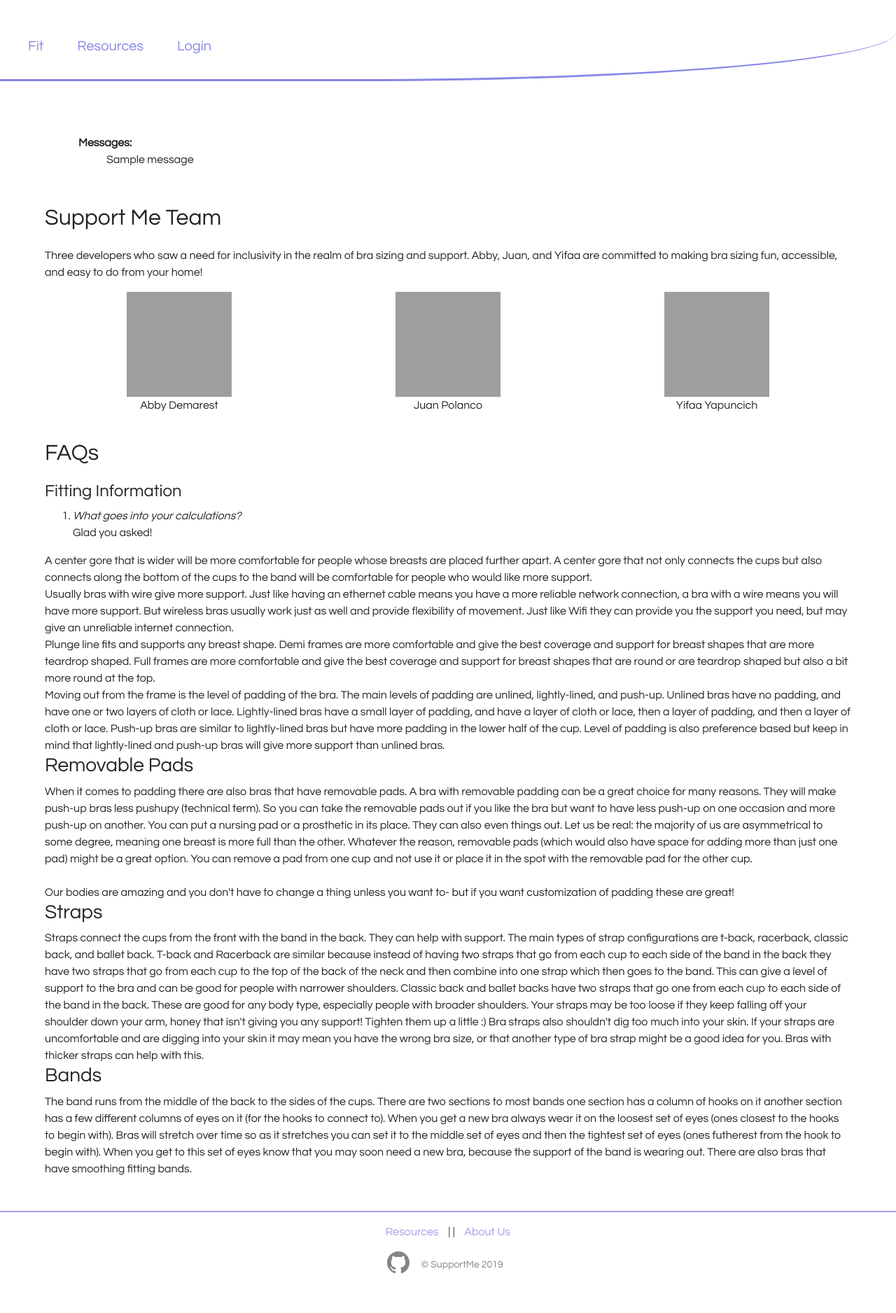
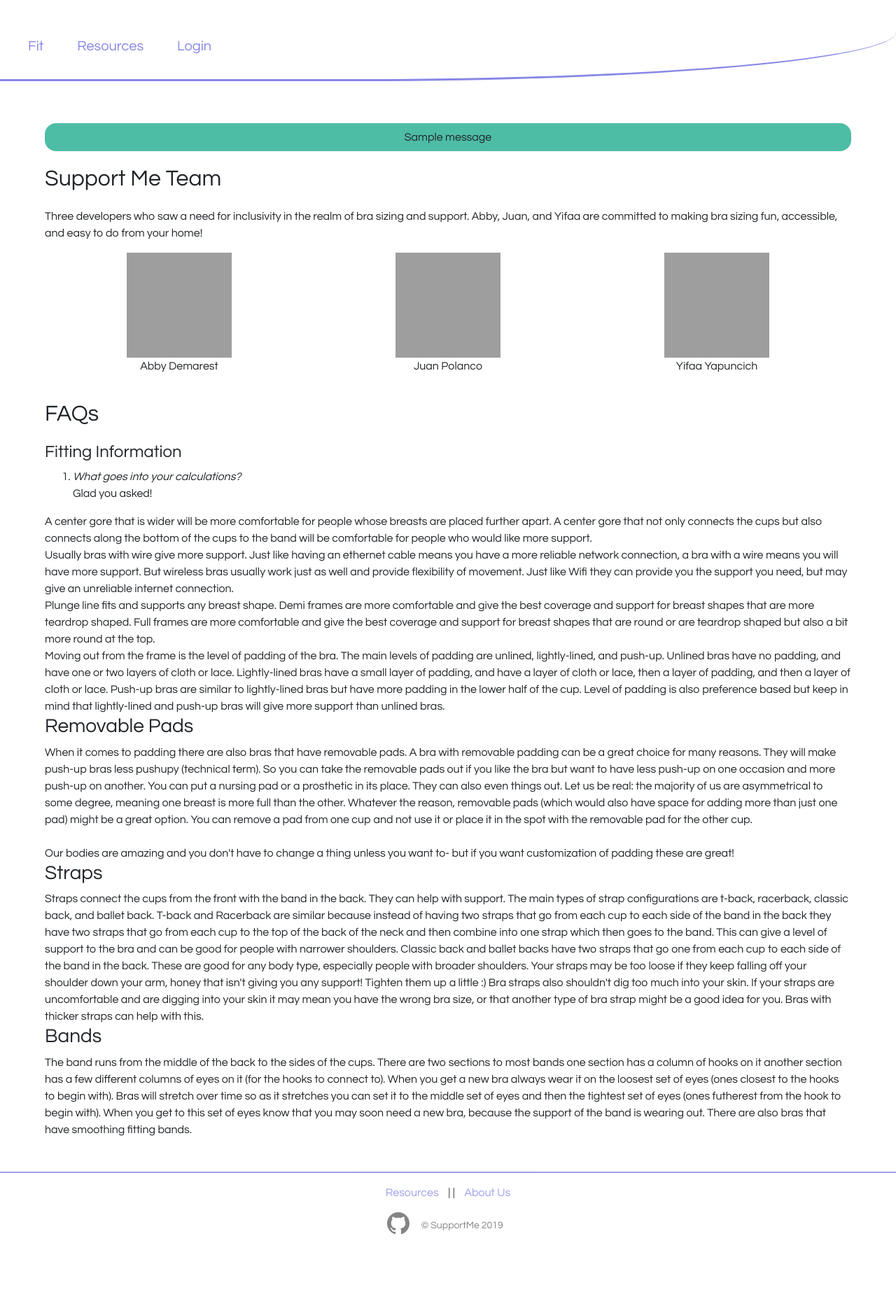
Before and after one commit to support-me/support-me, a Django app: page /about/ in a window 1280 px wide. Shown: the part 143-2019 px from the top of the page at 70% size. After the commit the page ends 1907 px from the top, so only its background shows below. Run offline with Django 3.2, Linux system fonts and the light colour scheme; tables that the repository leaves empty hold one stand-in row (values such as "Sample post"); one stand-in notice (Sample message) is shown; some libraries are stand-ins or nearby versions; some web fonts are replaced; grey boxes are pictures that could not be loaded.

Commit message:
message section is green with message showing. Goes away when there is no message

```diff
--- a/core/templates/base.html
+++ b/core/templates/base.html
@@ -38,24 +38,15 @@
           {% endif %}
         </ul>
       </div>
-
     <div class="content">
       {% if messages %}
-      <div class="login-message-div">
-        <strong>Messages:</strong>
-        <ul>
           {% for message in messages %}
-          <li>{{message}}</li>
+          <p class="login-message">{{message}}</p>
           {% endfor %}
-        </ul>
-      </div>
       {% endif %}
-
         {% block content %}
         {% endblock %}
-
       {% endblock %}
-
     </div>
   </body>
 
--- a/static/css/main.css
+++ b/static/css/main.css
@@ -105,6 +105,7 @@ body a:hover {
 
 .login-message-div, .logout-section {
     padding: 1rem 3rem 1rem 3rem;
+
 }
 .content button {
     color: #8787e6;
@@ -466,3 +467,14 @@ footer {
 .profile-welcome-div{
     text-align: center;
 }
+.login-message {
+    display: flex;
+    flex-direction: row;
+    flex-wrap: wrap;
+    justify-content: center;
+    background-color: rgba(19, 167, 136, 75%);
+    border-radius: 1rem;
+    width: 100%;
+    margin: 0;
+    padding: .5rem;
+}
--- a/support_me/settings.py
+++ b/support_me/settings.py
@@ -63,7 +63,7 @@ INSTALLED_APPS = [
     'allauth.socialaccount.providers.google',
 ]
 
-SITE_ID = 3
+SITE_ID = 2
 
 MIDDLEWARE = [
     'django.middleware.security.SecurityMiddleware',
```
